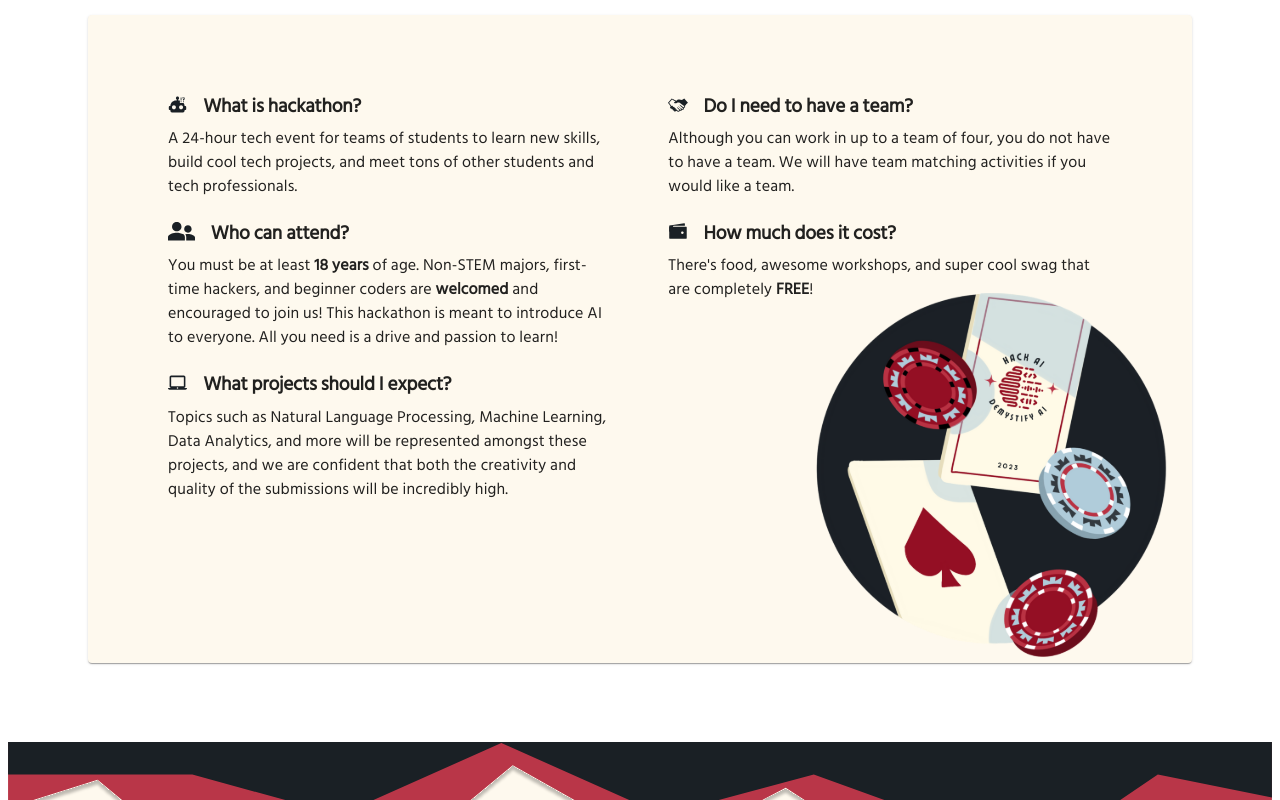
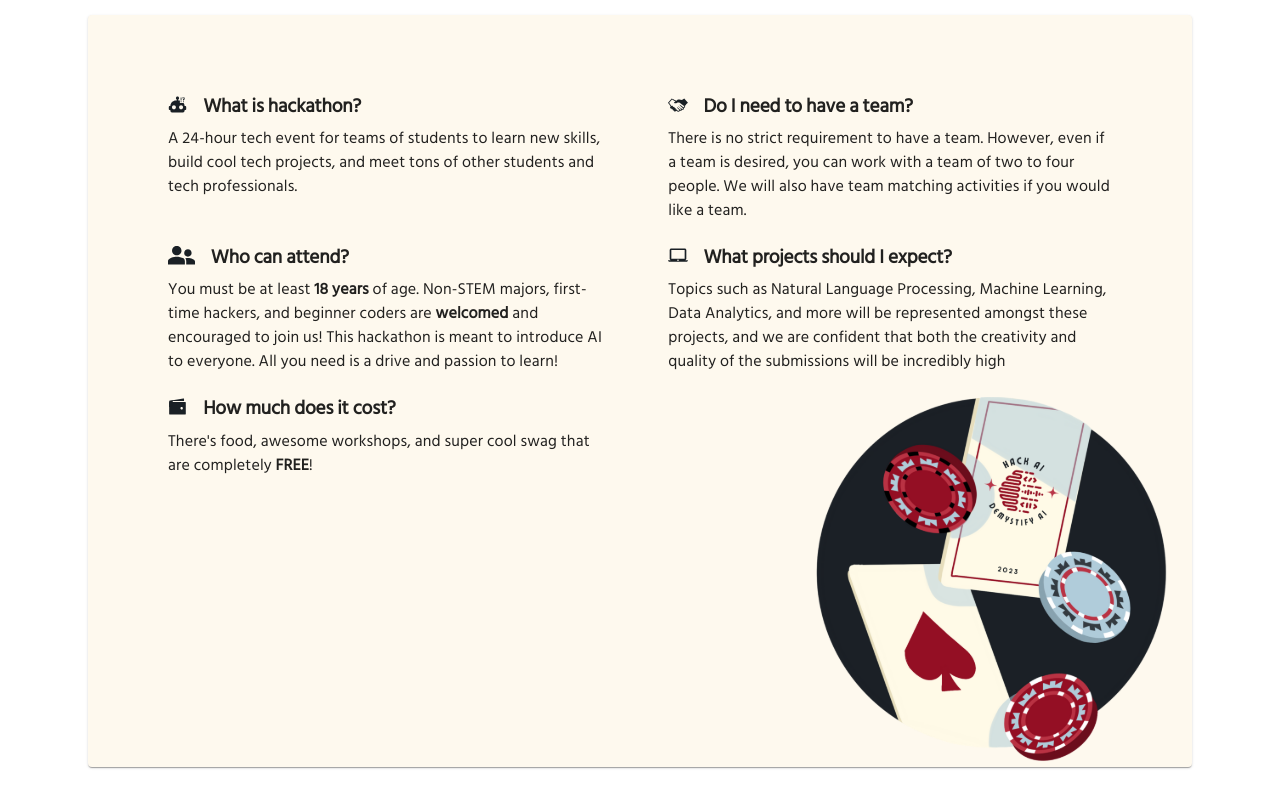
Before and after one commit to sherwin-valan/hackai-2024, a Next.js app: page / in a window 1280 px wide. Shown: the part 6120-6920 px from the top of the page. Built offline with nearby package versions, Linux system fonts and the light colour scheme.

Commit message:
Made changes

```diff
--- a/pages/FAQs.tsx
+++ b/pages/FAQs.tsx
@@ -5,12 +5,12 @@ const questions = [
     {
         icons: "faq-icons/robot.svg",
         heading: "What is hackathon?",
-        body: "A 24-hour tech event for teams of students to learn new skills, build cool tech projects, and meet tons of other students and tech professionals."
+        body: <>A 24-hour tech event for teams of students to learn new skills, build cool tech projects, and meet tons of other students and tech professionals.</>
     },
     {
         icons: "faq-icons/handhshake.svg",
         heading: "Do I need to have a team?",
-        body: "Although you can work in up to a team of four, you do not have to have a team. We will have team matching activities if you would like a team."
+        body: <>There is no strict requirement to have a team. However, even if a team is desired, you can work with a team of two to four people. We will also have team matching activities if you would like a team. </>
     },
     {
         icons: "faq-icons/person.svg",
@@ -18,14 +18,14 @@ const questions = [
         body: <>You must be at least <b>18 years</b> of age. Non-STEM majors, first-time hackers, and beginner coders are <b>welcomed</b> and encouraged to join us! This hackathon is meant to introduce AI to everyone. All you need is a drive and passion to learn!</>
     },
     {
+        icons: "faq-icons/computer.svg",
+        heading: "What projects should I expect?",
+        body: <>Topics such as Natural Language Processing, Machine Learning, Data Analytics, and more will be represented amongst these projects, and we are confident that both the creativity and quality of the submissions will be incredibly high</>
+    },
+    {
         icons: "faq-icons/wallet.svg",
         heading: "How much does it cost?",
         body: <>There's food, awesome workshops, and super cool swag that are completely <b>FREE</b>!</>
-    },
-    {
-        icons: "faq-icons/computer.svg",
-        heading: "What projects should I expect?",
-        body: "Topics such as Natural Language Processing, Machine Learning, Data Analytics, and more will be represented amongst these projects, and we are confident that both the creativity and quality of the submissions will be incredibly high."
     },
 ]
 
@@ -88,7 +88,7 @@ function FAQs() {
                     backgroundColor: "#FEF9EE",
                 }}>
                     {displayListOfQuestions()}
-                    <Box margin="-5rem" width={'40%'}>
+                    <Box margin="-5rem" marginTop="0rem" width={'40%'}>
                         <img src="FAQs_cards_pic.svg"/>
                     </Box>
                 </Paper>
```
Also changed, not shown: public/sponsers/Blackstone.png, public/sponsers/Blackstone.svg.
